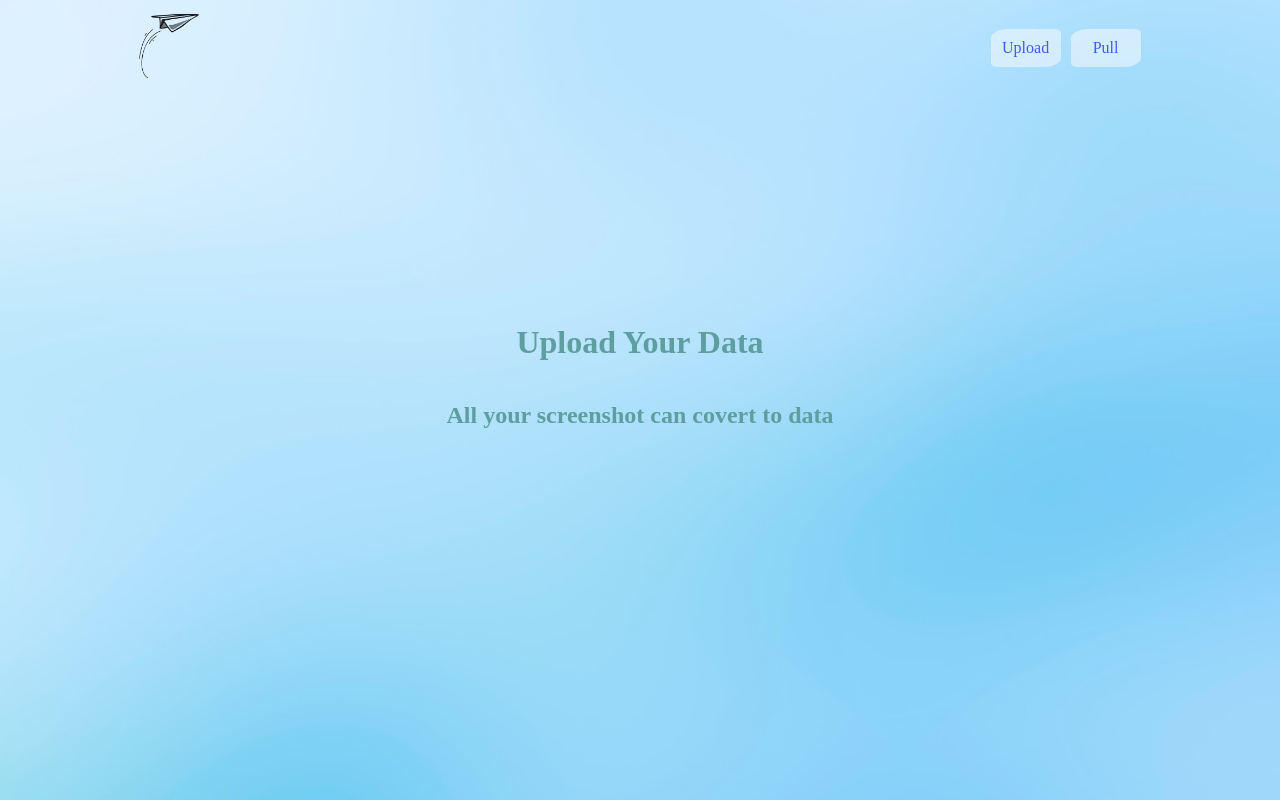
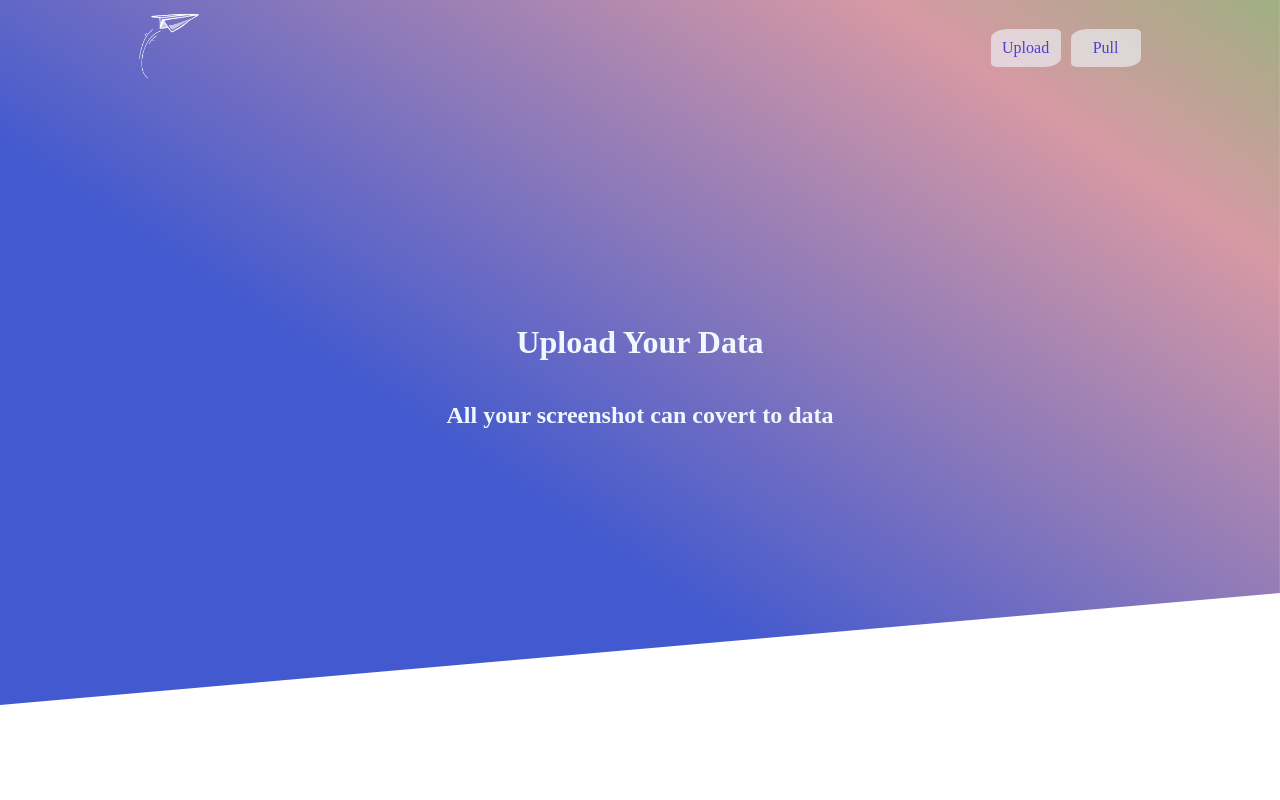
Before and after one commit to pockyhao518/rose, a React app in the folder frontend/: page / in a window 1280 px wide. Built offline with nearby package versions, Linux system fonts and the light colour scheme.

Commit message:
css homepage

```diff
--- a/frontend/package.json
+++ b/frontend/package.json
@@ -4,13 +4,16 @@
   "private": true,
   "proxy": "http://localhost:5000",
   "dependencies": {
+    "@react-pdf-viewer/core": "^2.6.1",
     "@testing-library/jest-dom": "^5.14.1",
     "@testing-library/react": "^11.2.7",
     "@testing-library/user-event": "^12.8.3",
     "axios": "^0.21.1",
     "jwt-decode": "^3.1.2",
+    "pdfjs-dist": "^2.8.335",
     "react": "^17.0.2",
     "react-dom": "^17.0.2",
+    "react-pdf": "^5.3.2",
     "react-redux": "^7.2.4",
     "react-router-dom": "^5.2.0",
     "react-scripts": "4.0.3",
--- a/frontend/src/components/app.js
+++ b/frontend/src/components/app.js
@@ -8,6 +8,7 @@ import Data from './data';
 const App = () => (
     <div>
         <Navbar/>
+        <div className='background'></div>
         <div className='main'>
             <Route exact path="/" component={Dashboard} />
             <Route exact path="/pull" component={SplashPage} />
--- a/frontend/src/components/load_page.js
+++ b/frontend/src/components/load_page.js
@@ -1,5 +1,6 @@
 import React from 'react';
 import axios from 'axios';
+// import { Viewer } from '@react-pdf-viewer/core';
 import Upload from './favicon.ico';
 
 export default class LoadPage extends React.Component {
@@ -28,6 +29,7 @@ export default class LoadPage extends React.Component {
             .catch(err => alert('Error: ' + err));
     }
     render() {
+
         return (
             <div className="UploadPage">
                 <div className="Upload">
@@ -44,11 +46,18 @@ export default class LoadPage extends React.Component {
                             type="file"
                             className="Upload__Input"
                             onChange={(event) => {
-                                this.setState({
+                                if (event.target.files[0]){
+                                    this.setState({
                                     uploadedImageUrl: URL.createObjectURL(event.target.files[0]),
                                     uploadedImage: event.target.files[0],
                                     check: ['image/gif', 'image/jpeg', 'image/png'].includes(event.target.files[0]['type'])
                                 })
+                                }else{
+                                    this.setState({
+                                        uploadedImageUrl: '',
+                                        check: false,
+                                })
+                                }
                             }}
                         />
                     </div>
--- a/frontend/src/stylesheets/datalist.css
+++ b/frontend/src/stylesheets/datalist.css
@@ -16,7 +16,7 @@
   white-space: nowrap;
 }
 html {
-    background-image: url('istockphoto-937025430-170667a.jpeg');
+    /* background-image: url('istockphoto-937025430-170667a.jpeg'); */
     background-repeat: no-repeat, repeat;
     background-size: cover;
     min-height: 100%;
--- a/frontend/src/stylesheets/navbar.css
+++ b/frontend/src/stylesheets/navbar.css
@@ -44,7 +44,19 @@
     height: 70px;
     width: 70px;
     background: transparent;
-    filter: brightness(20%);
+    filter: brightness(15000%);
+}
+
+.nav img:hover{
+    height: 70px;
+    width: 70px;
+    background: transparent;
+    animation-name: fly;
+    animation-duration: 4s;
+    animation-iteration-count: infinite;
+}
+@keyframes fly {
+    100%{transform: rotate(365deg);}
 }
 
 .main {
@@ -63,5 +75,26 @@
     flex-direction: column;
     height: 80%;
     justify-content: center;
-    color:cadetblue;
+    color:aliceblue;
 }
+
+.background {
+    position: fixed;
+    min-height: 700px;
+    height: 110vh;
+    filter: brightness(95%);
+    background: linear-gradient(37deg,#455eda 30%,#e2a1ad 70%,#69d262 100%);
+    width: 100%;
+    top: -175px;
+    z-index: -1;
+    transform: skewY(-5deg);
+    transform-origin: 0;
+    left: 0px;
+    animation-name: home;
+    animation-duration: 3s;
+}
+
+@keyframes home {
+    0%{transform: skewY(0deg)}
+    100%{transform: skewY(-5deg)}
+}
```
Also changed, not shown: 1 other file.
